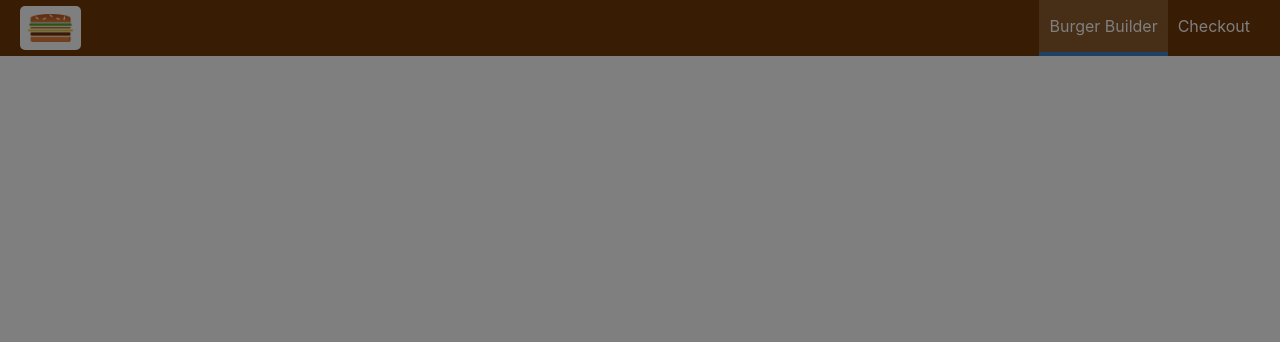
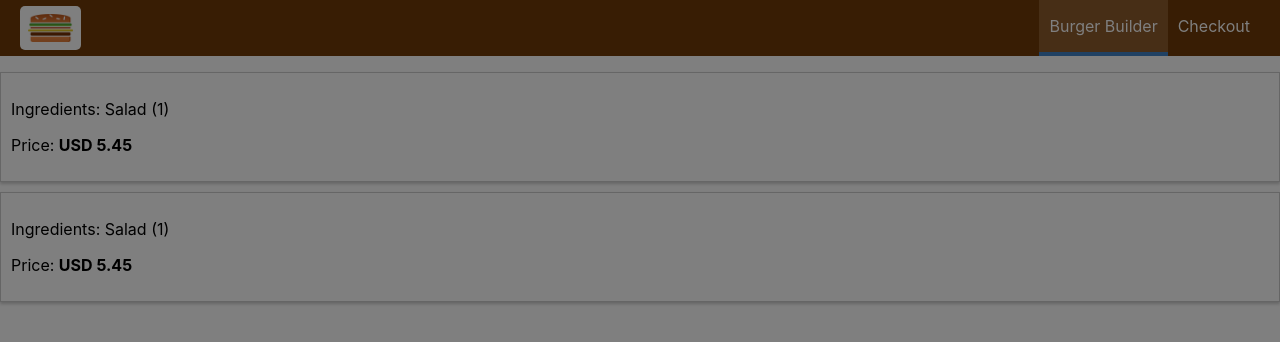
Before and after one commit to zahrapf/Burger-App, a React (Create React App) app: page /orders in a window 1280 px wide. Shown: the top 342 px of the page. Built offline with nearby package versions, Linux system fonts and the light colour scheme.

Commit message:
Add orders component

```diff
--- a/src/App.js
+++ b/src/App.js
@@ -4,6 +4,7 @@
 import Layout from "./hoc/Layout/Layout";
 import BurgerBuilder from "./containers/BurgerBuilder/BurgerBuilder";
 import Checkout from "./containers/Checkout/Checkout";
+import Orders from "./containers/Orders/Orders";
 
 class App extends Component {
   render() {
@@ -13,6 +14,7 @@
           <Switch>
             <Route path="/" exact component={BurgerBuilder} />
             <Route path="/checkout" component={Checkout} />
+            <Route path="/orders" component={Orders} />
           </Switch>
         </Layout>
       </div>
--- /dev/null
+++ b/src/components/Order/Order.css
@@ -0,0 +1,8 @@
+.Order {
+  width: 100%;
+  border: 1px solid #ccc;
+  box-shadow: 0 2px 3px #ccc;
+  padding: 10px;
+  margin: 10px auto;
+  box-sizing: border-box;
+}
--- /dev/null
+++ b/src/components/Order/Order.js
@@ -0,0 +1,13 @@
+import React from "react";
+import "./Order.css";
+
+const order = (props) => (
+  <div className="Order">
+    <p>Ingredients: Salad (1)</p>
+    <p>
+      Price: <strong>USD 5.45</strong>
+    </p>
+  </div>
+);
+
+export default order;
--- /dev/null
+++ b/src/containers/Orders/Orders.js
@@ -0,0 +1,16 @@
+import React, { Component } from "react";
+
+import Order from "../../components/Order/Order";
+
+class Orders extends Component {
+  render() {
+    return (
+      <div>
+        <Order />
+        <Order />
+      </div>
+    );
+  }
+}
+
+export default Orders;
```
